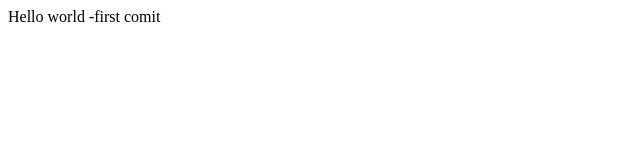
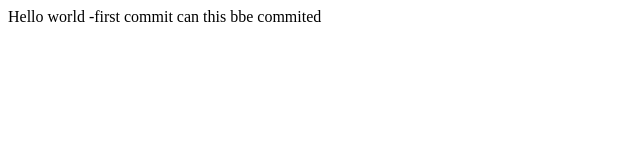
Before and after one commit to saikiran441/gitpractice, a plain HTML site: page index.html in a window 1280 px wide. Shown: the whole page, without its empty margins (0-640 px from the left). Drawn offline with Linux system fonts and the light colour scheme.

Commit message:
direct commit

```diff
--- a/index.html
+++ b/index.html
@@ -7,6 +7,7 @@
     <title>git</title>
 </head>
 <body>
-    Hello world -first comit
+    Hello world -first commit
+    can this bbe commited
 </body>
 </html>
```
